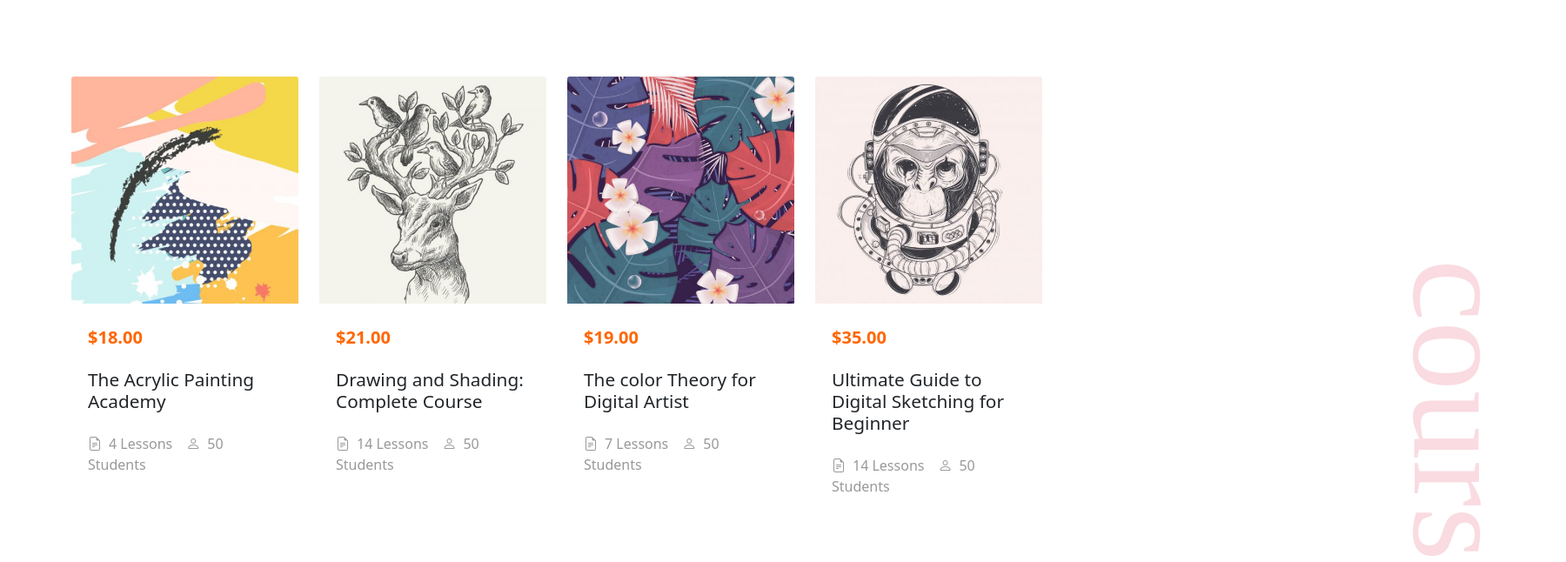
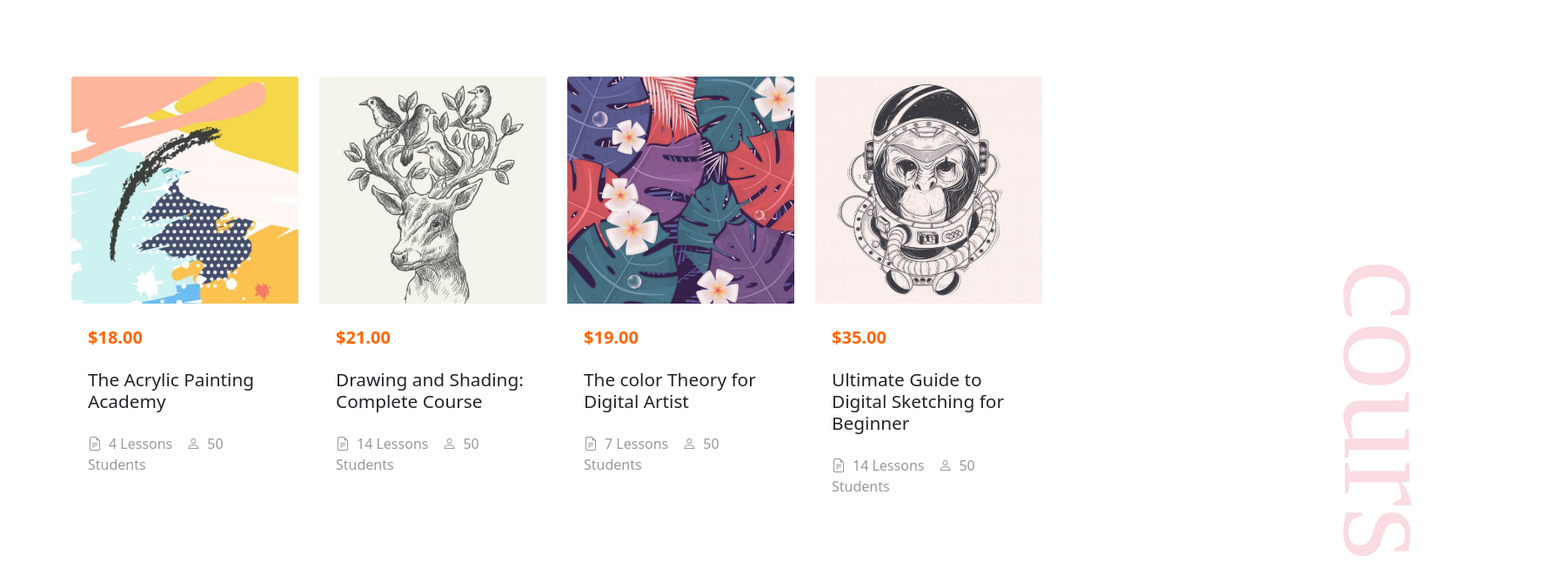
Before and after one commit to pietroline/proj-html-vuejs, a Vue app: page / in a window 1280 px wide. Shown: the part 3399-4045 px from the top of the page at 87% size, 1800 px wide, since content can reach past the window. Built offline with nearby package versions, Linux system fonts and the light colour scheme; a web font is replaced by a local one.

Commit message:
fix background vertical text

```diff
--- a/src/components/ArtistCoaching.vue
+++ b/src/components/ArtistCoaching.vue
@@ -140,7 +140,7 @@
 
             position: absolute;
             bottom: 40rem;
-            left: 90rem;
+            left: 85rem;
         }
     }
 
--- a/src/components/UpcomingEvent.vue
+++ b/src/components/UpcomingEvent.vue
@@ -104,7 +104,7 @@
 
             position: absolute;
             bottom: 20rem;
-            right: 90rem;
+            right: 85rem;
         }
     }
 
```
